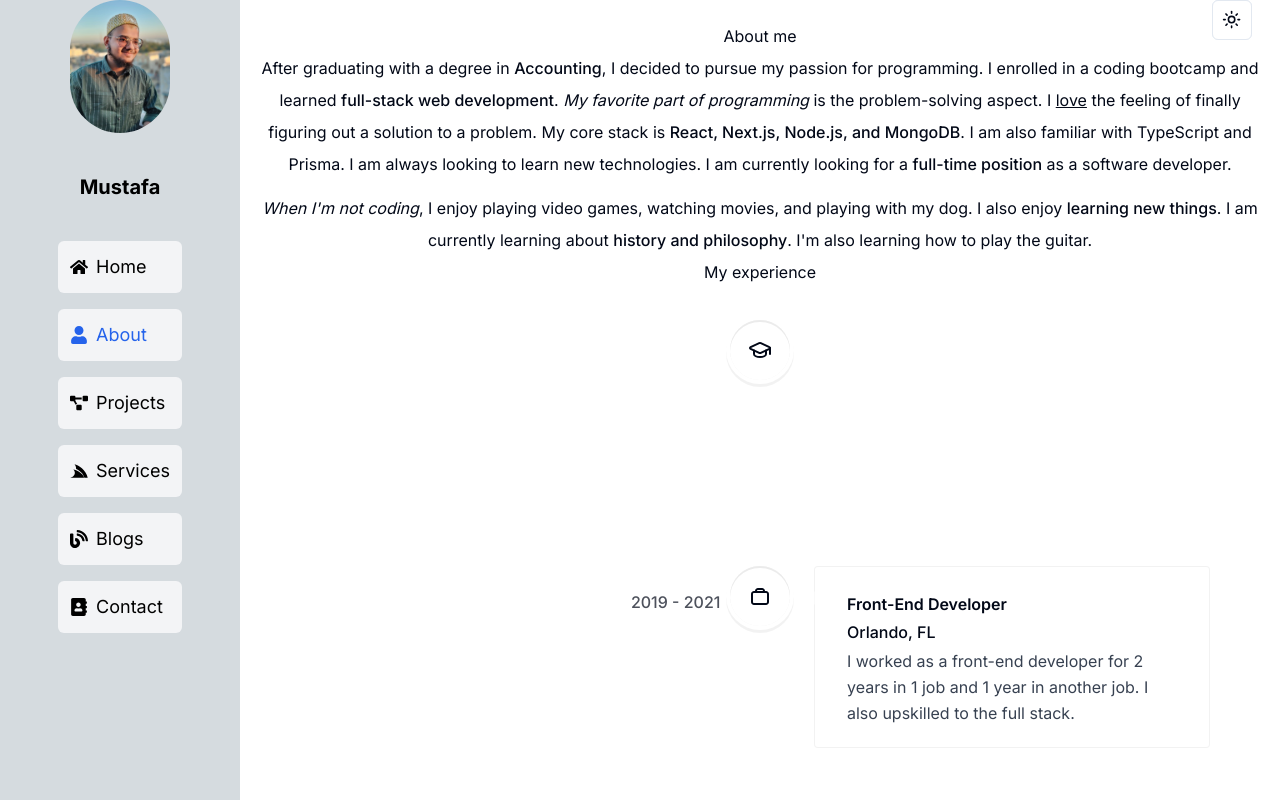
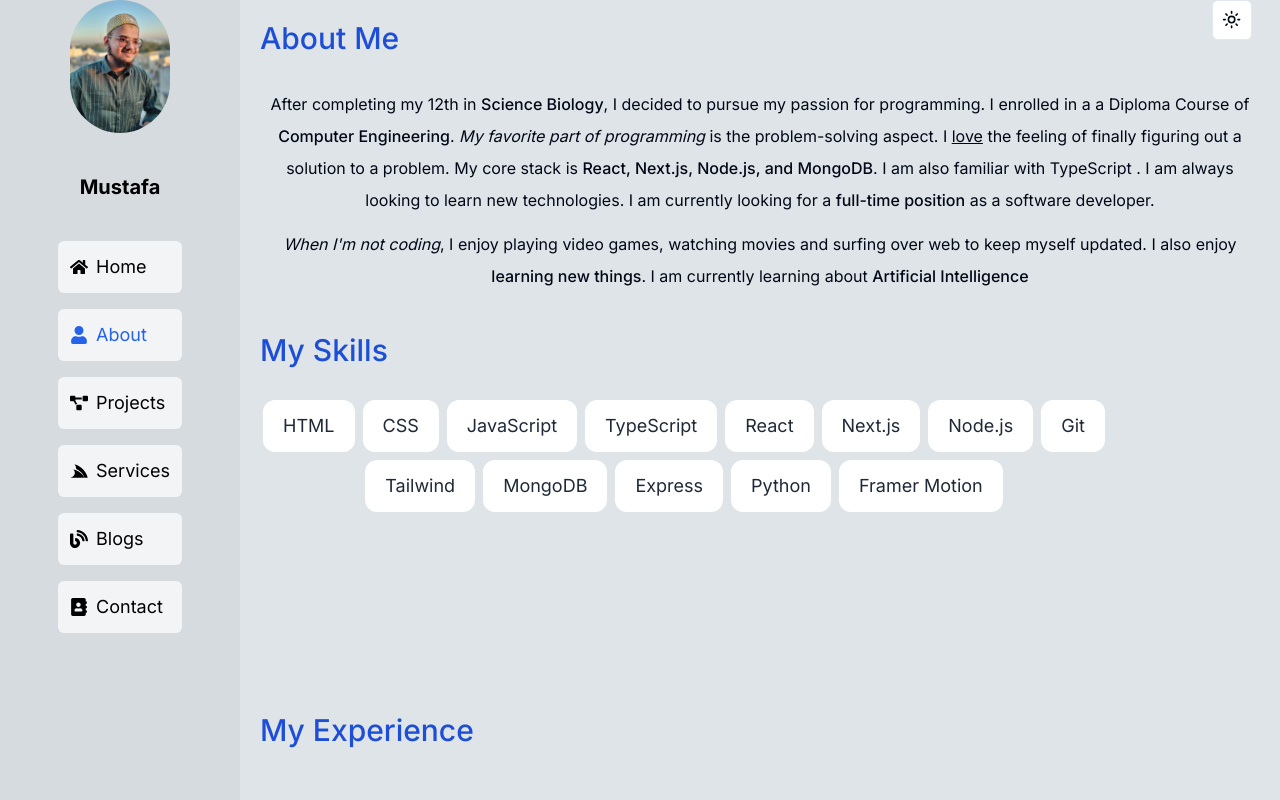
Before and after one commit to B-Mustafa/nextjs-portfolio, a Next.js app: page /about in a window 1280 px wide. Built offline with nearby package versions, Linux system fonts and the light colour scheme.

Commit message:
added features

```diff
--- a/app/about/page.tsx
+++ b/app/about/page.tsx
@@ -4,6 +4,8 @@ import React from "react";
 
 import { motion } from "framer-motion";
 import Timeline from "@/components/Timeline";
+import Skills from "@/components/Skills";
+import Footer from "@/components/Footer";
 
 
 export default function About() {
@@ -13,18 +15,18 @@ export default function About() {
   <>
     <motion.section
 
-      className="mb-28 max-w-full p-5 text-center leading-8 sm:mb-40 scroll-mt-28 flex flex-col"
+      className=" max-w-full p-5 text-center leading-8  scroll-mt-28 flex flex-col bg-[#DEE4E7] dark:bg-gray-900 h-screen"
 
 
 
       id="about"
     >
-      <h2>About me</h2>
+      <h2 className="text-3xl font-medium capitalize mb-8 text-left text-blue-700">About me</h2>
       <p className="mb-3">
-        After graduating with a degree in{" "}
-        <span className="font-medium">Accounting</span>, I decided to pursue my
-        passion for programming. I enrolled in a coding bootcamp and learned{" "}
-        <span className="font-medium">full-stack web development</span>.{" "}
+        After completing my 12th  in{" "}
+        <span className="font-medium">Science Biology</span>, I decided to pursue my
+        passion for programming. I enrolled in a a Diploma Course of{" "}
+        <span className="font-medium">Computer Engineering</span>.{" "}
         <span className="italic">My favorite part of programming</span> is the
         problem-solving aspect. I <span className="underline">love</span> the
         feeling of finally figuring out a solution to a problem. My core stack
@@ -32,7 +34,7 @@ export default function About() {
         <span className="font-medium">
           React, Next.js, Node.js, and MongoDB
         </span>
-        . I am also familiar with TypeScript and Prisma. I am always looking to
+        . I am also familiar with TypeScript . I am always looking to
         learn new technologies. I am currently looking for a{" "}
         <span className="font-medium">full-time position</span> as a software
         developer.
@@ -40,16 +42,29 @@ export default function About() {
 
       <p>
         <span className="italic">When I'm not coding</span>, I enjoy playing
-        video games, watching movies, and playing with my dog. I also enjoy{" "}
+        video games, watching movies and surfing over web to keep myself updated. I also enjoy{" "}
         <span className="font-medium">learning new things</span>. I am currently
         learning about{" "}
-        <span className="font-medium">history and philosophy</span>. I'm also
-        learning how to play the guitar.
+        <span className="font-medium">Artificial Intelligence</span>
       </p>
-    <Timeline/>
+
     </motion.section>
 
+    <motion.section
+    className=" max-w-full p-5 text-center leading-8  scroll-mt-28 flex flex-col bg-[#DEE4E7] dark:bg-gray-900 "
+    >
+      <Skills/>
 
+    </motion.section>
+
+    <motion.section
+    className=" max-w-full p-5 text-center leading-8  scroll-mt-28 flex flex-col bg-[#DEE4E7] dark:bg-gray-900 "
+    >
+      <Timeline/>
+
+    </motion.section>
+
+     <Footer/>
     </>
   );
 }
--- a/app/page.tsx
+++ b/app/page.tsx
@@ -6,12 +6,12 @@ import Link from "next/link";
 export default function Home() {
   return (
   <>
-    <section className="hero-container flex items-center justify-center h-screen ">
+    <section className="hero-container flex items-center justify-center h-screen bg-gray-900">
 
       <div className="hero-content-container flex items-center justify-between max-w-7xl w-full  py-5 z-10 px-5">
         <div className="hero-content">
           <div className="text max-w-xl text-left">
-            <h1 className="text-4xl text-[#333] dark:text-white">Hi, I&apos;m Mustafa ,</h1>
+            <h1 className="text-4xl text-[#333] dark:text-white ">Hi, I&apos;m Mustafa ,</h1>
             <span className="red-font text-3xl font-semibold text-red-600">Developer</span>
             <h2 className="text-4xl text-[#333] dark:text-white">From India</h2>
             <p className="p-text my-2 font-medium text-lg">
@@ -37,7 +37,7 @@ export default function Home() {
       <ParticleComponent />
 
     </section>
-
+    <Footer/>
   </>
   );
 }
--- a/components/Footer.tsx
+++ b/components/Footer.tsx
@@ -5,7 +5,7 @@ import { FaDiscord, FaGithub, FaInstagram, FaLinkedin, FaPatreon, FaYoutube } fr
 
 function Footer() {
   return (
-    <footer className="footer text-gray-900 dark:text-white px-5 z-10 relative">
+    <footer className="footer text-gray-900 dark:text-white px-5 z-10 relative bottom-0 dark:bg-gray-900 bg-[#DEE4E7]">
     <div className="container2 max-w-[800px] my-auto flex justify-between items-center ">
       <div className="social-icons flex gap-2 ">
         <Link href="www.linkedin.com/in/mustafa-bhikhapurwala-78514126b" className="icon text-2xl text-gray-900 dark:text-white" target="_blank" rel="noopener noreferrer">
--- /dev/null
+++ b/components/Skills.tsx
@@ -0,0 +1,68 @@
+"use client";
+
+import React from "react";
+
+
+
+import { motion } from "framer-motion";
+
+const fadeInAnimationVariants = {
+  initial: {
+    opacity: 0,
+    y: 100,
+  },
+  animate: (index: number) => ({
+    opacity: 1,
+    y: 0,
+    transition: {
+      delay: 0.05 * index,
+    },
+  }),
+};
+
+export default function Skills() {
+
+    const SkillsData = [
+        "HTML",
+        "CSS",
+        "JavaScript",
+        "TypeScript",
+        "React",
+        "Next.js",
+        "Node.js",
+        "Git",
+        "Tailwind",
+        "MongoDB",
+        "Express",
+        "Python",
+        "Framer Motion",
+    ]
+
+
+  return (
+    <section
+      id="skills"
+
+      className="mb-28 max-w-[53rem] scroll-mt-28 text-center sm:mb-40"
+    >
+      <h2 className="text-3xl font-medium capitalize mb-8 text-left text-blue-700">My skills</h2>
+      <ul className="flex flex-wrap justify-center gap-2 text-lg text-gray-800">
+        {SkillsData.map((skill, index) => (
+          <motion.li
+            className="bg-white borderBlack rounded-xl px-5 py-3 dark:bg-white/10 dark:text-white/80"
+            key={index}
+            variants={fadeInAnimationVariants}
+            initial="initial"
+            whileInView="animate"
+            viewport={{
+              once: false,
+            }}
+            custom={index}
+          >
+            {skill}
+          </motion.li>
+        ))}
+      </ul>
+    </section>
+  );
+}
--- a/components/Timeline.tsx
+++ b/components/Timeline.tsx
@@ -1,8 +1,6 @@
 "use client";
 
-import React, { useEffect } from "react";
-import { motion, useAnimation } from "framer-motion";
-import { useInView } from "react-intersection-observer";
+import React from "react";
 import {
   VerticalTimeline,
   VerticalTimelineElement,
@@ -12,75 +10,62 @@ import { useTheme } from "next-themes";
 import { CgWorkAlt } from "react-icons/cg";
 import { FaReact } from "react-icons/fa";
 import { LuGraduationCap } from "react-icons/lu";
+import { motion } from "framer-motion";
+import Footer from "./Footer";
 
-interface AnimatedTimelineElementProps {
-  isVisible: boolean;
-  children: React.ReactNode;
-}
+const fadeInAnimationVariants = {
+  initial: {
+    opacity: 0,
+    y: 100,
+  },
+  animate: (index: number) => ({
+    opacity: 1,
+    y: 0,
+    transition: {
+      delay: 0.05 * index,
+    },
+  }),
+};
 
-function AnimatedTimelineElement({
-  isVisible,
-  children,
-}: AnimatedTimelineElementProps) {
-  const controls = useAnimation();
-
-  useEffect(() => {
-    if (isVisible) {
-      controls.start("visible");
-    }
-  }, [isVisible, controls]);
-
-  return (
-    <motion.div
-      initial="hidden"
-      animate={controls}
-      variants={{
-        visible: { opacity: 1, y: 0 },
-        hidden: { opacity: 0, y: 20 },
-      }}
-    >
-      {children}
-    </motion.div>
-  );
-}
 
 function Timeline() {
   const { theme } = useTheme();
-  const [ref, inView] = useInView({ triggerOnce: true });
+
 
   const experiencesData = [
     {
-      title: "Graduated bootcamp",
-      location: "Miami, FL",
+      title: "Education",
+      location: "Gujarat ",
       description:
-        "I graduated after 6 months of studying. I immediately found a job as a front-end developer.",
+        "I am currently pursuing my Diploma in Computer Engineering from Gujarat Technological University.",
       icon: React.createElement(LuGraduationCap),
-      date: "2019",
+      date: "2022-present",
     },
     {
-      title: "Front-End Developer",
-      location: "Orlando, FL",
+      title: "Experience",
+      location: "Gujarat , Godhra",
       description:
-        "I worked as a front-end developer for 2 years in 1 job and 1 year in another job. I also upskilled to the full stack.",
+        "I worked as an Intern at PHN Technology Pvt. Ltd. for 3 months where I worked on projects based on HTML , CSS , JavaScript .",
       icon: React.createElement(CgWorkAlt),
-      date: "2019 - 2021",
+      date: "2023",
     },
     {
       title: "Full-Stack Developer",
-      location: "Houston, TX",
+      location: "Gujarat , Godhra",
       description:
-        "I'm now a full-stack developer working as a freelancer. My stack includes React, Next.js, TypeScript, Tailwind, Prisma and MongoDB. I'm open to full-time opportunities.",
+        "I'm now a full-stack developer working as a freelancer. My stack includes React, Next.js, TypeScript, Tailwind, MongoDB , FireBase. I'm open to full-time opportunities.",
       icon: React.createElement(FaReact),
-      date: "2021 - present",
+      date: "2023 - present",
     },
   ];
 
   return (
     <section id="experience" className="scroll-mt-28 mb-28 sm:mb-40">
-      <h2>My experience</h2>
+      <h2 className="text-3xl font-medium capitalize mb-8 text-left text-blue-700">My experience</h2>
       <VerticalTimeline lineColor="">
         {experiencesData.map((item, index) => (
-          <VerticalTimelineElement
+
+            <VerticalTimelineElement
             key={index}
             contentStyle={{
               background: theme === "light" ? "#f3f4f6" : "rgba(255, 255, 255, 0.05)",
@@ -102,12 +87,27 @@ function Timeline() {
               visibility:  "visible" ,
             }}
           >
+            <motion.div
+          variants={fadeInAnimationVariants}
+          initial="initial"
+          whileInView="animate"
+          viewport={{
+            once: false,
+          }}
+          custom={index}
+          >
+
             <h3 className="font-semibold capitalize">{item.title}</h3>
+
             <p className="font-normal !mt-0">{item.location}</p>
             <p className="!mt-1 !font-normal text-gray-700 dark:text-white/75">{item.description}</p>
+          </motion.div>
           </VerticalTimelineElement>
+
         ))}
       </VerticalTimeline>
+
+
     </section>
 
   );
```
Also changed, not shown: components/ParticleComponent.tsx (+7 -4 lines).
